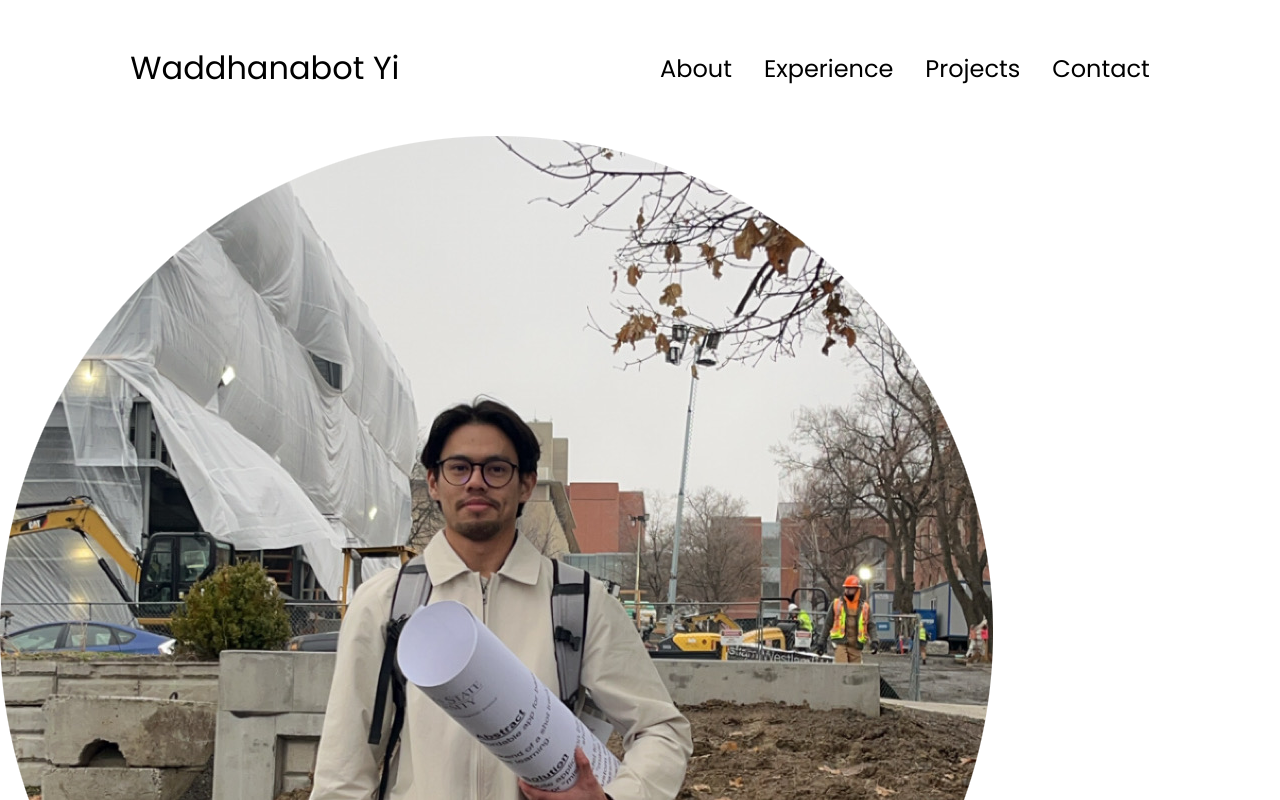
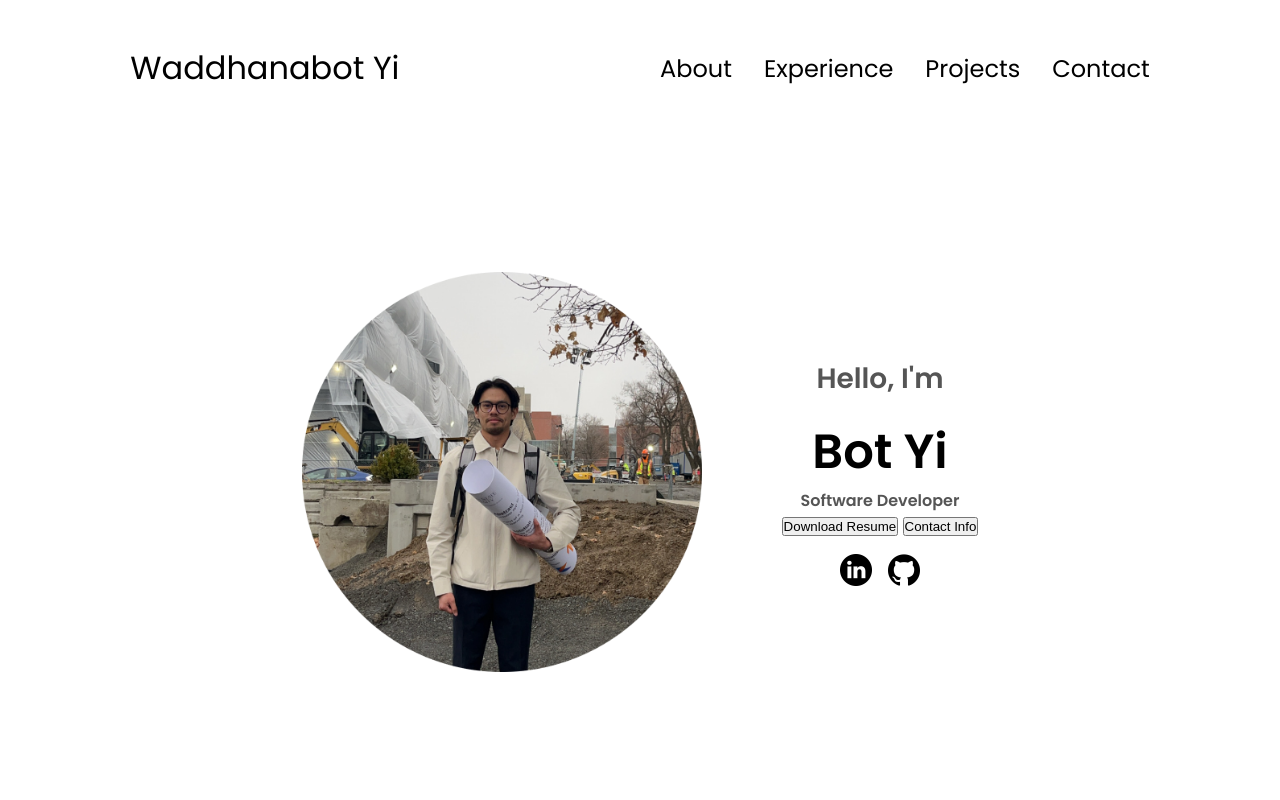
Before and after one commit to WBotCS/my-website-portfolio-, a plain HTML site: page index.html in a window 1280 px wide. Shown: the top 800 px of the page. Drawn offline with Linux system fonts and the light colour scheme.

Commit message:
Fixed styling page for profile section

```diff
--- a/index.html
+++ b/index.html
@@ -38,7 +38,7 @@
 
         </nav>
         <section id="profile">
-            <div class="'section_pic-container">
+            <div class="section__pic-container">
                 <img src="./assets/profile-pic.png" alt="Bot Yi profile picture"/>
             </div>
             <div class="section__text">
@@ -55,7 +55,7 @@
                         Contact Info
                     </button>
                 </div>
-                <div id="social-container">
+                <div id="socials-container">
                     <img src="./assets/linkedin.png" alt="My LinkedIn Profile"
                     class="icon" onclick="location.href='https://www.linkedin.com/in/waddhanabot-yi/'"/>
                     <img src="./assets/github.png" alt="My Github Profile"
--- a/style.css
+++ b/style.css
@@ -146,3 +146,68 @@ a:hover{
 }
 
 /* Section */
+
+section{
+    padding-top: 4vh;
+    height: 96vh;
+    margin: 0 10rem;
+    box-sizing: border-box;
+    min-height: fit-content;
+}
+
+.section-container {
+    display: flex;
+}
+
+/* Profile */
+#profile {
+    display: flex;
+    justify-content: center;
+    gap: 5rem;
+    height: 80vh;
+}
+
+.section__pic-container{
+    display: flex;
+    height: 400px;
+    width: 400px;
+    margin: auto 0;
+}
+
+.section__text{
+    align-self: center;
+    text-align: center;
+}
+
+.section__text p{
+    font-weight: 600;
+}
+
+.section__text__p1{
+    text-align: center;
+}
+
+.section__text__p1{
+    font-size: 1.75rem;
+    margin-bottom: 1rem;
+}
+
+.title{
+    font-size: 3rem;
+    text-align: center;
+
+}
+
+#socials-container{
+    display: flex;
+    justify-content: center;
+    margin-top: 1rem;
+    gap: 1rem;
+}
+
+/* Icons*/
+
+.icon{
+    cursor: pointer;
+    height: 2rem;
+}
```
